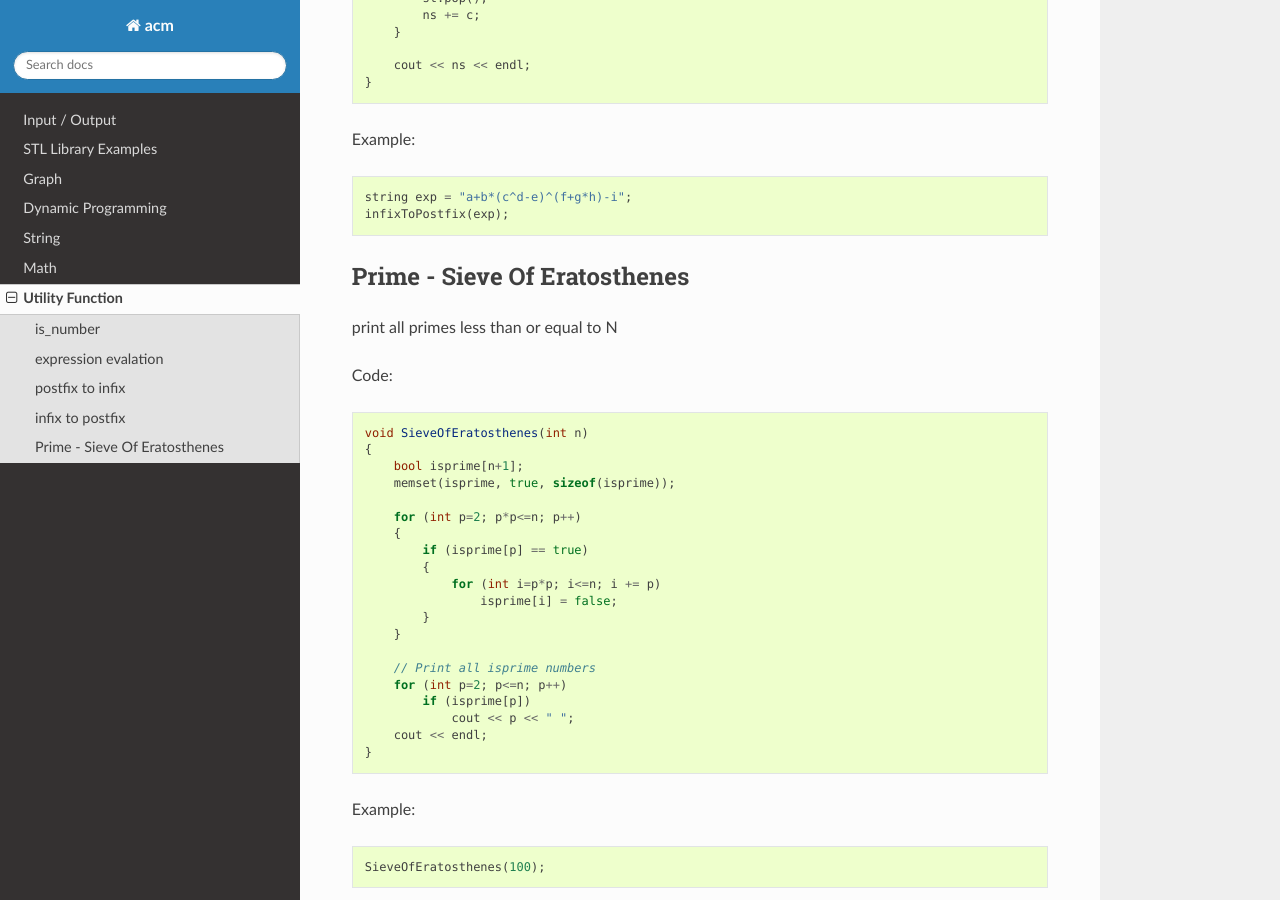
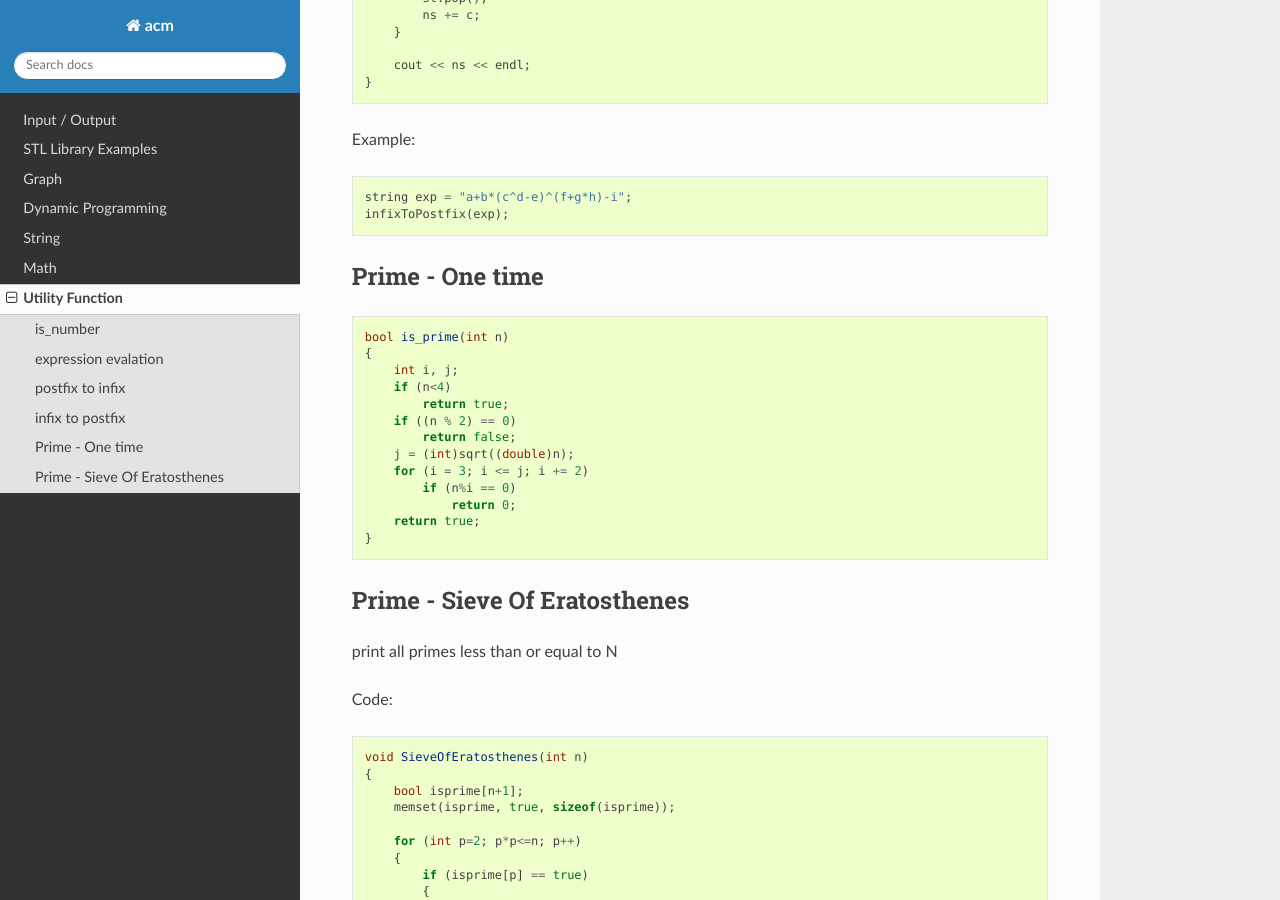
Before and after one commit to klhui97/ACM, a Sphinx documentation site: the page built from docs/source/topics/utils.rst, in a window 1280 px wide and 900 px high, scrolled down 4268 px. Built offline with Sphinx 7.4.7 and the Read the Docs theme 2.0.0, drawn with Linux system fonts in a browser that asks for light colours.

Commit message:
update docs.

```diff
--- a/docs/source/topics/math.rst
+++ b/docs/source/topics/math.rst
@@ -6,7 +6,7 @@ Math Library
 
 .. code-block:: cpp
 
-#include <math.h>
+    #include <math.h>
 
     double floor(double x); // deduce x to next smallest integer
     double ceil(double x); // raise x to next largest integer
--- a/docs/source/topics/utils.rst
+++ b/docs/source/topics/utils.rst
@@ -258,6 +258,24 @@ Example:
     string exp = "a+b*(c^d-e)^(f+g*h)-i";
     infixToPostfix(exp);
 
+Prime - One time
+^^^^^^^^^^^^^^^^
+
+.. code-block:: cpp
+
+    bool is_prime(int n)
+    {
+        int i, j;
+        if (n<4)
+            return true;
+        if ((n % 2) == 0)
+            return false;
+        j = (int)sqrt((double)n);
+        for (i = 3; i <= j; i += 2)
+            if (n%i == 0)
+                return 0;
+        return true;
+    }
 
 Prime - Sieve Of Eratosthenes
 ^^^^^^^^^^^^^^^^^^^^^^^^^^^^^
```
